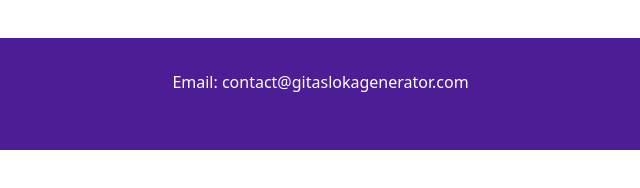
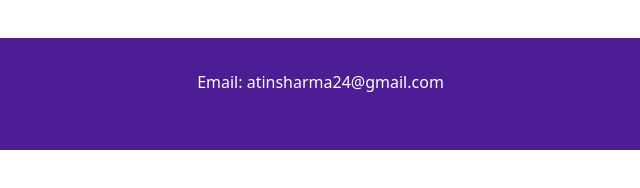
Before and after one commit to atinsharma24/gita_verses, a website: page updated-index-html.html in a window 1280 px wide. Shown: the part 526-714 px from the top of the page, 351-991 px from the left. Drawn offline with nearby package versions, Linux system fonts and the light colour scheme; no server answers.

Commit message:
FInal usable version2.0.0.113

```diff
--- a/updated-index-html.html
+++ b/updated-index-html.html
@@ -78,7 +78,7 @@
     <footer id="footer" class="ont-ambit bg-purple-900 text-white md:p-8 p-4 pt-4">
         <div class="container mx-auto flex flex-col md:flex-row justify-between items-center">
             <p>&copy; 2024 Gita Sloka Generator</p>
-            <p>Email: contact@gitaslokagenerator.com</p>
+            <p>Email: atinsharma24@gmail.com</p>
             <div class="mt-4 md:mt-0">
                 <a href="https://github.com/atinsharma24" class="text-white hover:text-gray-300 mr-4">GitHub</a>
                 <a href="https://www.instagram.com/atinsharma24" class="text-white hover:text-gray-300">Instagram</a>
```
